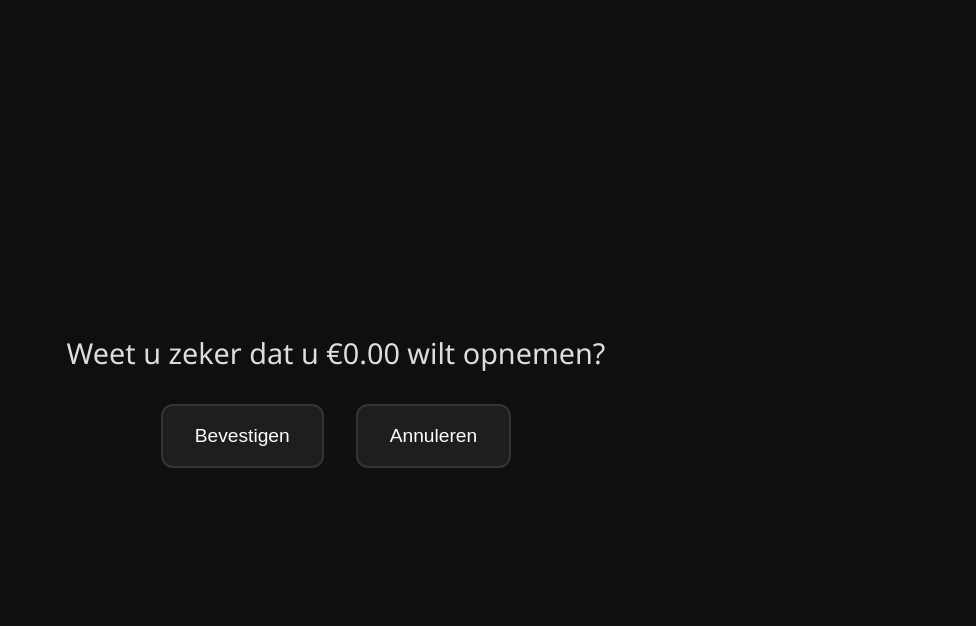
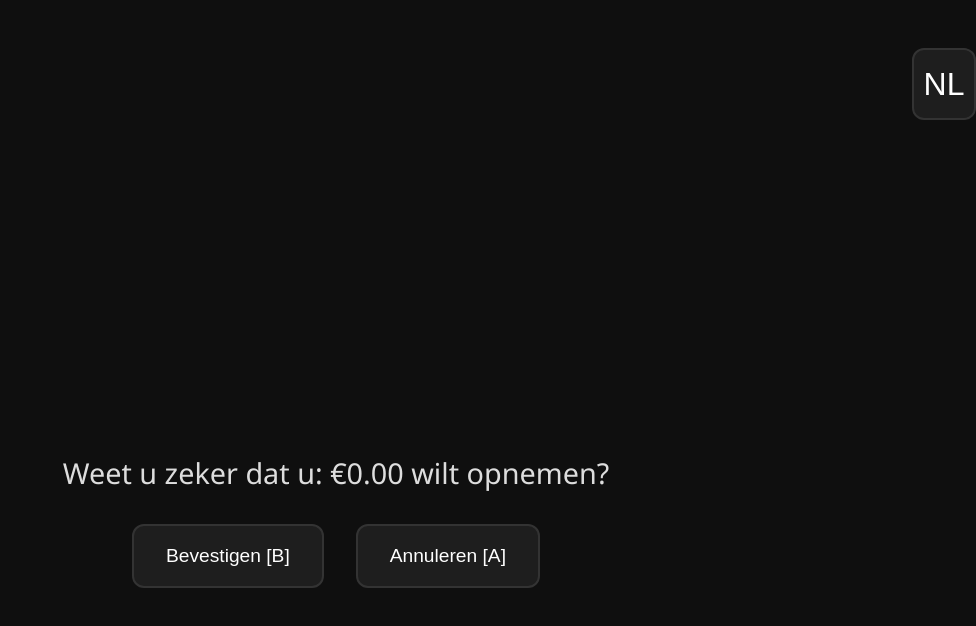
Before and after one commit to Sylvixor/Project3-4, a SvelteKit app in the folder frontend/: page /tussenscherm in a window 1280 px wide. Shown: the top 626 px of the page, without its empty margins (304-1280 px from the left). Built offline with nearby package versions, Linux system fonts and the light colour scheme.

Commit message:
Update +page.svelte

```diff
--- a/frontend/src/routes/tussenscherm/+page.svelte
+++ b/frontend/src/routes/tussenscherm/+page.svelte
@@ -5,6 +5,7 @@
   let amount: number = 0;
   let kaartId: string | null = null;
   let error: string = '';
+    let language: 'nl' | 'en' = 'nl';
 
   onMount(() => {
     const bedragParam = $page.url.searchParams.get('bedrag');
@@ -13,6 +14,10 @@
     }
     kaartId = $page.url.searchParams.get('kaart_id');
   });
+
+    const switchLanguage = (): void => {
+    language = language === 'nl' ? 'en' : 'nl';
+  };
 
   const confirmWithdrawal = async () => {
     if (!kaartId) {
@@ -225,14 +230,18 @@
     transform: scale(0.97);
   }
 </style>
-
+ <div class="side" style="--button-height: 72px">
+    <button class="emoji-btn" on:click={switchLanguage}>
+      {language === 'nl' ? ' NL' : ' EN'}
+    </button>
+      </div>
 <div class="screen">
   <div class="instruction">
-    Weet u zeker dat u €{amount.toFixed(2)} wilt opnemen?
+    {language === 'nl' ? `Weet u zeker dat u: €${amount.toFixed(2)} wilt opnemen?` : `Are you sure you want to withdraw: €${amount.toFixed(2)}?`}
   </div>
   <div class="button-container">
-    <button class="action-btn" on:click={confirmWithdrawal}>Bevestigen</button>
-    <button class="action-btn" on:click={cancelWithdrawal}>Annuleren</button>
+    <button class="action-btn" on:click={confirmWithdrawal}>{language === 'nl' ? 'Bevestigen [B]' : 'Confirm [B]'}</button>
+    <button class="action-btn" on:click={cancelWithdrawal}>{language === 'nl' ? 'Annuleren [A]' : 'Cancel [A]'}</button>
   </div>
   {#if error}
     <div class="error">{error}</div>
```
